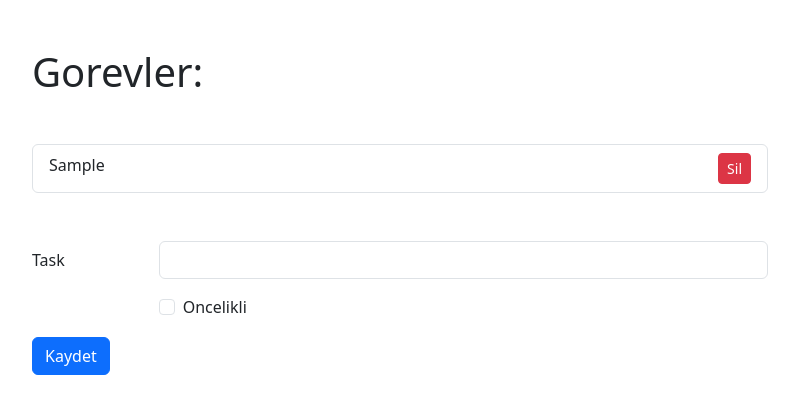
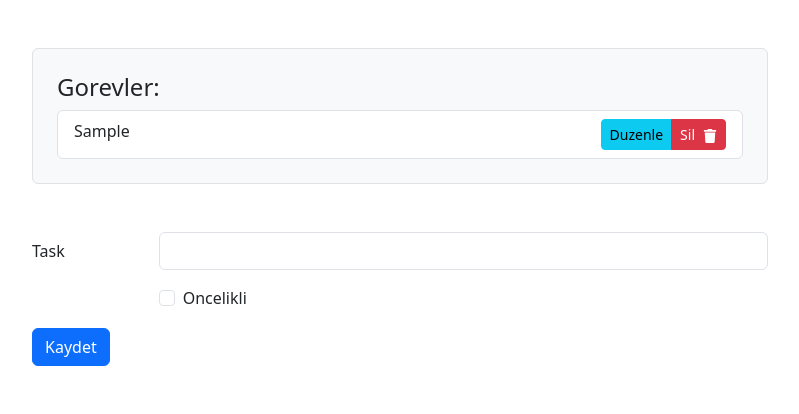
Before and after one commit to MehmetAydar01/Sifirdan-Projelerle-Front-End-ve-React, a React (Vite) app in the folder Bolum-12-React-Form-ile-Calismak/: page / in a window 1280 px wide. Both pictures are taken after typing "Sample" into the empty fields and a click on the button "Kaydet". Shown: the top 414 px of the page, without its empty margins (240-1039 px from the left). Built offline with nearby package versions, Linux system fonts and the light colour scheme.

Commit message:
ui duzenlendi, duzenle butonu eklendi

```diff
--- a/Bolum-12-React-Form-ile-Calismak/src/TaskList.jsx
+++ b/Bolum-12-React-Form-ile-Calismak/src/TaskList.jsx
@@ -1,29 +1,43 @@
-const TaskList = ({ tasks, removeTask }) => {
+import { FaTrash } from 'react-icons/fa';
+
+const TaskList = ({ tasks, removeTask, editTask }) => {
   if (tasks.length === 0) {
     return <></>;
   }
 
   return (
     <>
-      <p className='display-6'>Gorevler:</p>
-      <ul className='list-group my-5'>
+      <div className='p-4 bg-light mb-5 border rounded'>
+        <h4>Gorevler:</h4>
+        <ul className='list-group'>
           {tasks.map((item) => {
             return (
-            <li
-              key={item.uuid}
-              className='list-group-item d-flex justify-content-between'
+              <li key={item.uuid} className='list-group-item'>
+                {item.task}
+                <div className='btn-group float-end' role='group'>
+                  <button
+                    type='button'
+                    className='btn btn-sm btn-info'
+                    onClick={() => editTask(item.uuid)}
                   >
-              {item.task}
-              <span
-                className='btn btn-danger btn-sm'
+                    Duzenle
+                  </button>
+                  <button
+                    type='button'
+                    className='btn btn-sm btn-danger align-middle'
                     onClick={() => removeTask(item.uuid)}
                   >
                     Sil
+                    <span className='ms-2'>
+                      <FaTrash />
                     </span>
+                  </button>
+                </div>
               </li>
             );
           })}
         </ul>
+      </div>
     </>
   );
 };
```
Lines whose indentation alone changed are shown as unchanged.
